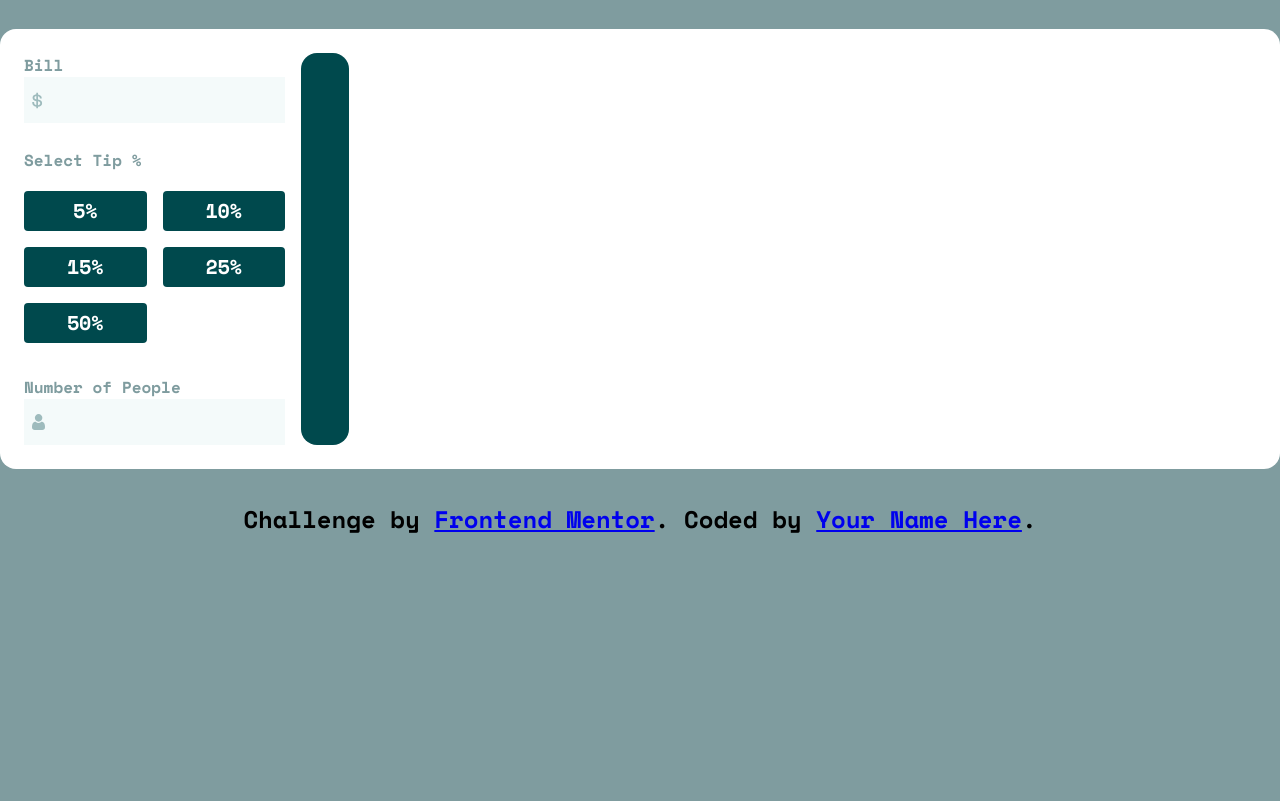
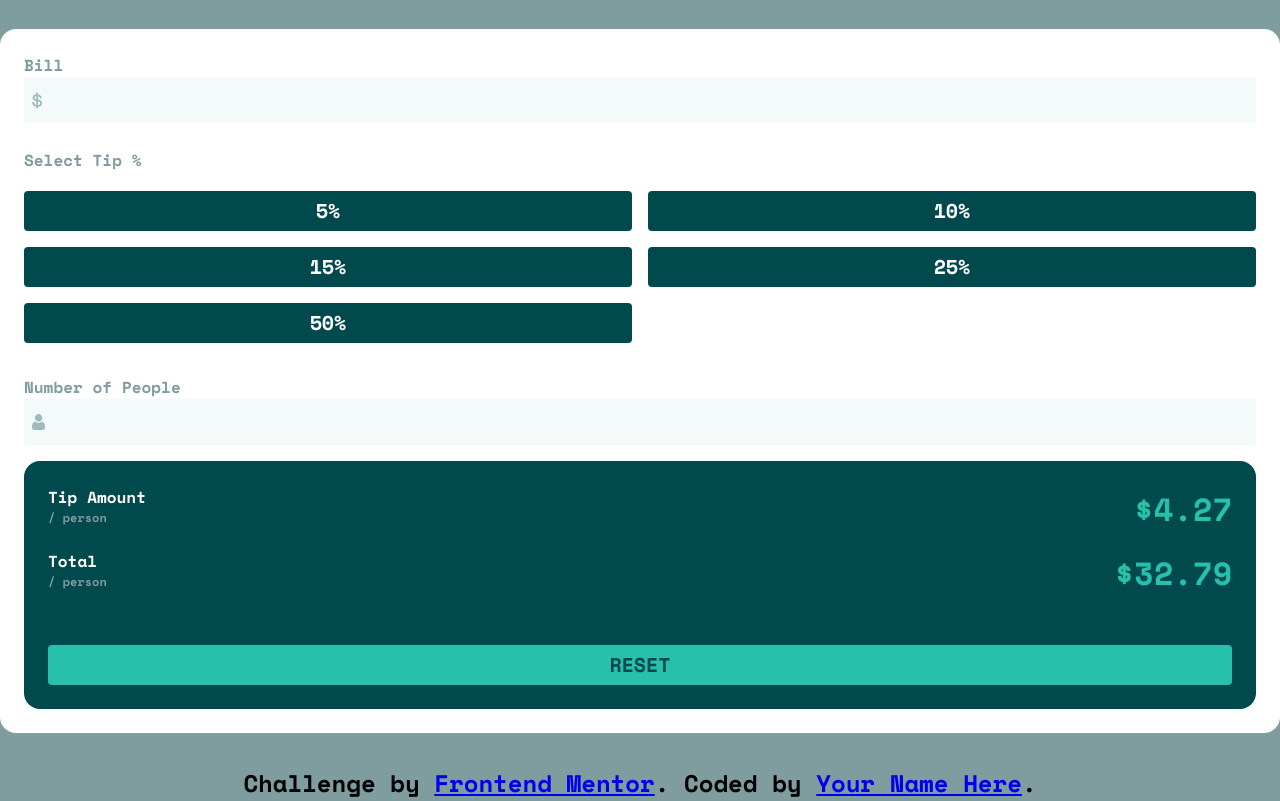
Before and after one commit to sam-hilliard/tip-calculator-app, a React app: page / in a window 1280 px wide. Shown: the part 185-986 px from the top of the page. Before the commit the page ends 800 px from the top, so only its background shows below. Built offline with nearby package versions, Linux system fonts and the light colour scheme.

Commit message:
results layout

```diff
--- a/src/components/App/App.css
+++ b/src/components/App/App.css
@@ -43,6 +43,7 @@ body {
 
 .card--accent {
     background-color: var(--very-dark-cyan);
+    color: var(--white);
 }
 
 .split {
@@ -66,9 +67,10 @@ body {
     width: 100%;
 }
 
-.tip-form-container {
+.tip-form-container, .result-display-container {
     display: grid;
     gap: 1rem;
+    width: 100%;
 }
 
 /* tip calc component styles */
@@ -134,3 +136,37 @@ body {
     cursor: pointer;
     background-color: var(--darker);
 }
+
+.btn--light {
+    color: var(--very-dark-cyan);
+    background-color: var(--strong-cyan);
+}
+
+.btn--light:hover {
+    --darker-primary: hsl(172, 67%, 35%);
+    background-color: var(--darker-primary);
+}
+
+/* calculation results section */
+.results-display {
+    display: flex;
+    justify-content: space-between;
+}
+
+.results-display__lbl {
+    font-size: 1rem;
+}
+
+.results-display__sublbl {
+    font-size: 0.75rem;
+    color: var(--grayish-cyan);
+}
+
+.results-display__ammount {
+    font-size: 2rem;
+    color: var(--strong-cyan);
+}
+
+.reset-btn {
+    margin-top: 2rem;
+}
--- a/src/components/ResultsDisplay/ResultsDisplay.js
+++ b/src/components/ResultsDisplay/ResultsDisplay.js
@@ -1,9 +1,14 @@
 import React from 'react'
 
-export default function ResultsDisplay() {
+export default function ResultsDisplay(props) {
   return (
-    <div className="results-display">
+    <div className="results-display split">
+        <div className="resutls-display__lbl-container">
+            <p className="results-display__lbl">{props.label}</p>
+            <p className="results-display__sublbl">{props.sublabel}</p>
+        </div>
 
+        <div className="results-display__ammount">{`$${props.amount}`}</div>
     </div>
   )
 }
--- a/src/components/TipCalculator/TipCalculator.js
+++ b/src/components/TipCalculator/TipCalculator.js
@@ -2,6 +2,7 @@ import React from 'react';
 
 import Input from '../Input/Input';
 import TipSelection from '../TipSelection/TipSelection';
+import ResultsDisplay from '../ResultsDisplay/ResultsDisplay';
 
 // icons
 import dollarIcon from '../../assets/images/icon-dollar.svg';
@@ -17,7 +18,17 @@ export default function TipCalculator() {
         <Input label="Number of People" icon={personIcon} />
       </div>
       <div class="card card--accent result-display-container">
-
+        <ResultsDisplay
+          label="Tip Amount"
+          sublabel="/ person"
+          amount={4.27}
+        />
+        <ResultsDisplay
+          label="Total"
+          sublabel="/ person"
+          amount={32.79}
+        />
+        <button className="btn btn--light reset-btn">RESET</button>
       </div>
     </div>
   );
```
